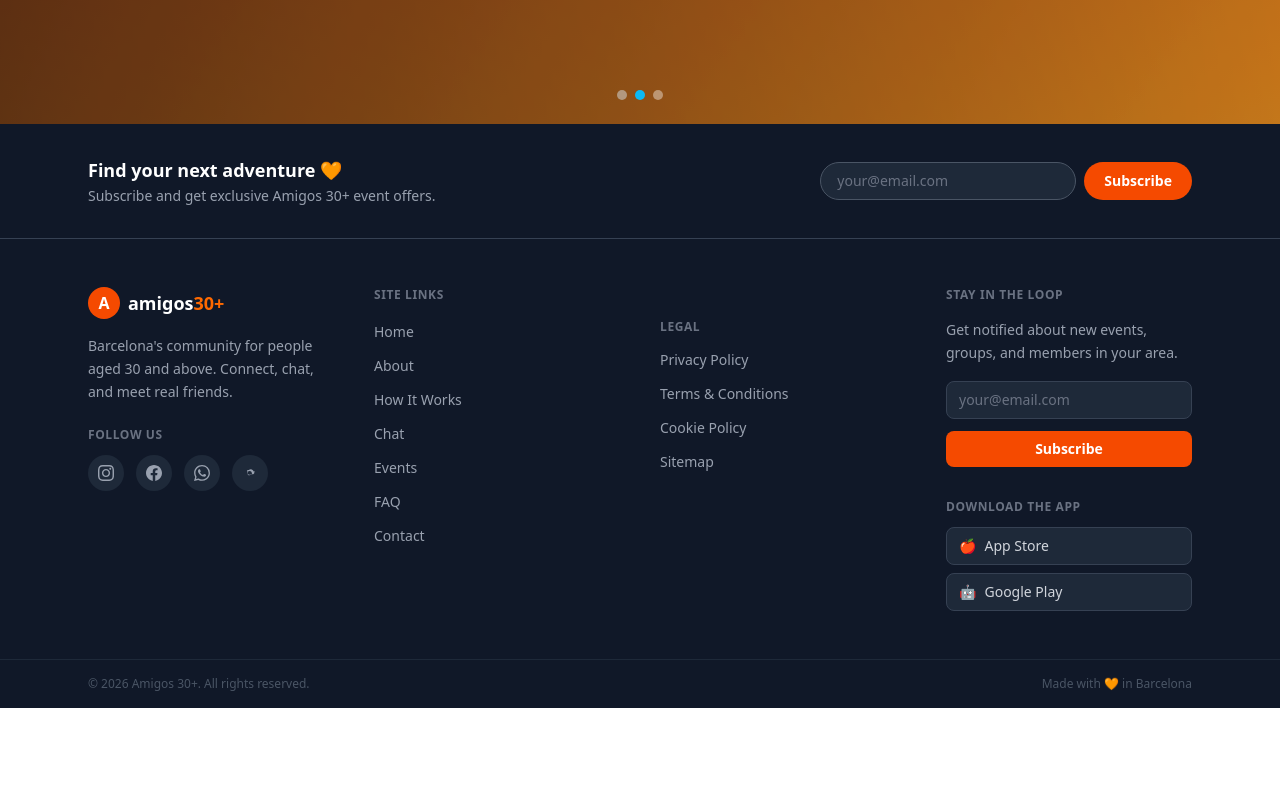
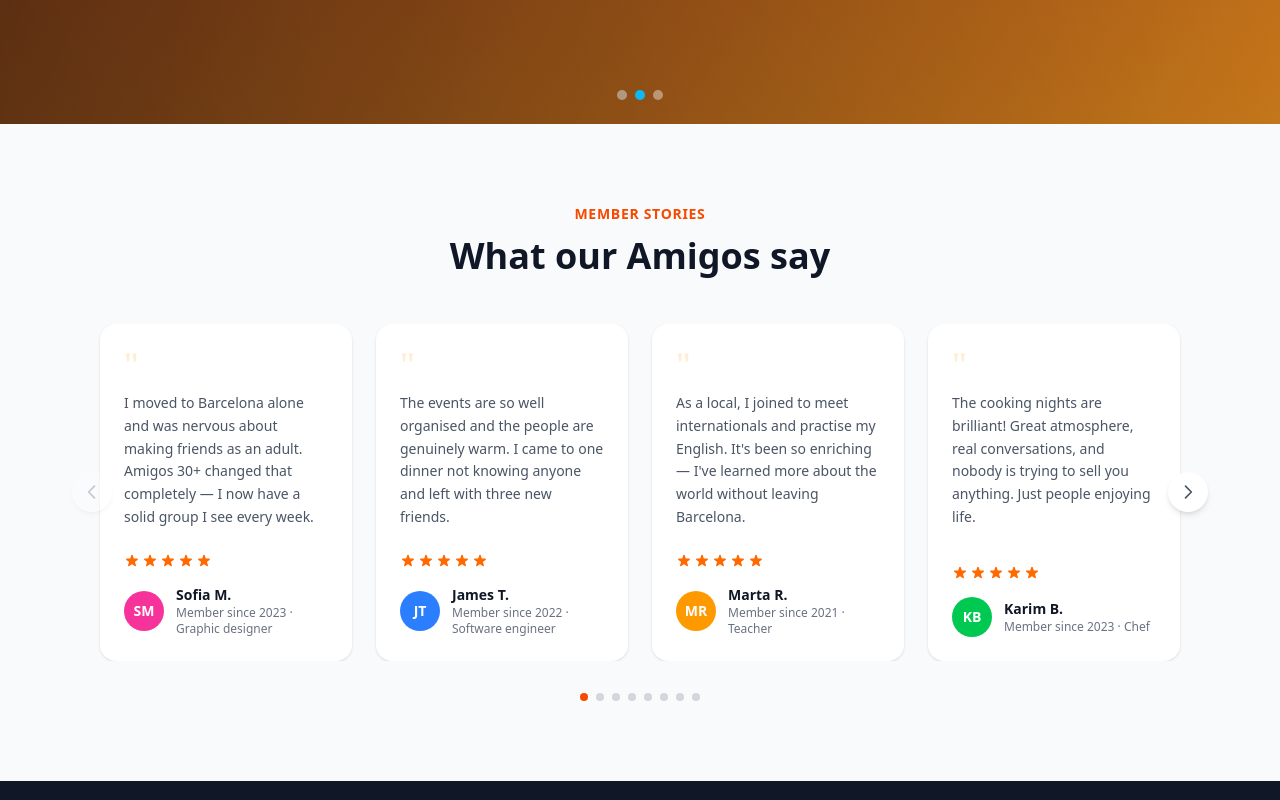
Before and after one commit to Ccham1/claud, a Vue app in the folder frontend/: page / in a window 1280 px wide. Shown: the part 540-1340 px from the top of the page. Before the commit the page ends 1248 px from the top, so only its background shows below. Built offline with nearby package versions, Linux system fonts and the light colour scheme.

Commit message:
add testimonials component and tests

```diff
--- /dev/null
+++ b/frontend/src/components/TestimonialsSection.vue
@@ -0,0 +1,184 @@
+<template>
+  <section class="py-20 bg-gray-50 overflow-hidden" aria-labelledby="testimonials-heading">
+    <div class="max-w-6xl mx-auto px-4 sm:px-6">
+
+      <!-- Header -->
+      <div class="text-center mb-12">
+        <p class="text-sm font-semibold text-orange-600 uppercase tracking-wider mb-3">Member stories</p>
+        <h2 id="testimonials-heading" class="text-3xl sm:text-4xl font-bold text-gray-900">
+          What our Amigos say
+        </h2>
+      </div>
+
+      <!-- Slider -->
+      <div class="relative">
+        <!-- Track -->
+        <div class="overflow-hidden">
+          <div
+            class="track flex transition-transform duration-500 ease-in-out"
+            :style="{ '--offset': offset }"
+          >
+            <div
+              v-for="(t, i) in testimonials"
+              :key="i"
+              class="card w-full md:w-1/4 flex-shrink-0 px-3"
+            >
+              <article class="bg-white rounded-2xl shadow-sm p-6 h-full flex flex-col transition-all duration-200 hover:shadow-md hover:-translate-y-1 hover:scale-[1.03]">
+                <!-- Quote mark -->
+                <div class="text-4xl font-serif text-orange-100 leading-none mb-2" aria-hidden="true">"</div>
+
+                <!-- Comment -->
+                <p class="text-gray-600 text-sm leading-relaxed flex-1 mb-6">{{ t.comment }}</p>
+
+                <!-- Stars -->
+                <div class="flex gap-0.5 mb-4" aria-label="5 out of 5 stars">
+                  <svg v-for="s in 5" :key="s" class="w-4 h-4 text-orange-500" fill="currentColor" viewBox="0 0 20 20" aria-hidden="true">
+                    <path d="M9.049 2.927c.3-.921 1.603-.921 1.902 0l1.07 3.292a1 1 0 00.95.69h3.462c.969 0 1.371 1.24.588 1.81l-2.8 2.034a1 1 0 00-.364 1.118l1.07 3.292c.3.921-.755 1.688-1.54 1.118l-2.8-2.034a1 1 0 00-1.175 0l-2.8 2.034c-.784.57-1.838-.197-1.539-1.118l1.07-3.292a1 1 0 00-.364-1.118L2.98 8.72c-.783-.57-.38-1.81.588-1.81h3.461a1 1 0 00.951-.69l1.07-3.292z" />
+                  </svg>
+                </div>
+
+                <!-- Profile -->
+                <div class="flex items-center gap-3">
+                  <div
+                    class="w-10 h-10 rounded-full flex items-center justify-center text-white text-sm font-bold flex-shrink-0"
+                    :class="t.avatarBg"
+                    aria-hidden="true"
+                  >
+                    {{ t.initials }}
+                  </div>
+                  <div>
+                    <p class="font-bold text-gray-900 text-sm">{{ t.name }}</p>
+                    <p class="text-xs text-gray-500">{{ t.role }}</p>
+                  </div>
+                </div>
+              </article>
+            </div>
+          </div>
+        </div>
+
+        <!-- Prev arrow -->
+        <button
+          class="absolute -left-4 top-1/2 -translate-y-1/2 z-10 w-10 h-10 rounded-full bg-white shadow-md flex items-center justify-center text-gray-600 hover:text-orange-600 hover:shadow-lg transition-all disabled:opacity-30 disabled:cursor-not-allowed"
+          :disabled="offset === 0"
+          aria-label="Previous testimonials"
+          @click="prev"
+        >
+          <svg class="w-5 h-5" fill="none" viewBox="0 0 24 24" stroke="currentColor">
+            <path stroke-linecap="round" stroke-linejoin="round" stroke-width="2" d="M15 19l-7-7 7-7" />
+          </svg>
+        </button>
+
+        <!-- Next arrow -->
+        <button
+          class="absolute -right-4 top-1/2 -translate-y-1/2 z-10 w-10 h-10 rounded-full bg-white shadow-md flex items-center justify-center text-gray-600 hover:text-orange-600 hover:shadow-lg transition-all disabled:opacity-30 disabled:cursor-not-allowed"
+          :disabled="offset >= testimonials.length - 1"
+          aria-label="Next testimonials"
+          @click="next"
+        >
+          <svg class="w-5 h-5" fill="none" viewBox="0 0 24 24" stroke="currentColor">
+            <path stroke-linecap="round" stroke-linejoin="round" stroke-width="2" d="M9 5l7 7-7 7" />
+          </svg>
+        </button>
+      </div>
+
+      <!-- Dots -->
+      <div class="flex justify-center gap-2 mt-8">
+        <button
+          v-for="(_, i) in testimonials"
+          :key="i"
+          class="w-2 h-2 rounded-full transition-colors focus:outline-none"
+          :class="i === offset ? 'bg-orange-600' : 'bg-gray-300 hover:bg-gray-400'"
+          :aria-label="`Go to testimonial ${i + 1}`"
+          :aria-current="i === offset ? 'true' : undefined"
+          @click="offset = i"
+        />
+      </div>
+
+    </div>
+  </section>
+</template>
+
+<script setup>
+import { ref } from 'vue'
+
+const offset = ref(0)
+
+const testimonials = [
+  {
+    name: 'Sofia M.',
+    role: 'Member since 2023 · Graphic designer',
+    initials: 'SM',
+    avatarBg: 'bg-pink-500',
+    comment: 'I moved to Barcelona alone and was nervous about making friends as an adult. Amigos 30+ changed that completely — I now have a solid group I see every week.',
+  },
+  {
+    name: 'James T.',
+    role: 'Member since 2022 · Software engineer',
+    initials: 'JT',
+    avatarBg: 'bg-blue-500',
+    comment: 'The events are so well organised and the people are genuinely warm. I came to one dinner not knowing anyone and left with three new friends.',
+  },
+  {
+    name: 'Marta R.',
+    role: 'Member since 2021 · Teacher',
+    initials: 'MR',
+    avatarBg: 'bg-amber-500',
+    comment: 'As a local, I joined to meet internationals and practise my English. It\'s been so enriching — I\'ve learned more about the world without leaving Barcelona.',
+  },
+  {
+    name: 'Karim B.',
+    role: 'Member since 2023 · Chef',
+    initials: 'KB',
+    avatarBg: 'bg-green-500',
+    comment: 'The cooking nights are brilliant! Great atmosphere, real conversations, and nobody is trying to sell you anything. Just people enjoying life.',
+  },
+  {
+    name: 'Elena V.',
+    role: 'Member since 2022 · Marketing',
+    initials: 'EV',
+    avatarBg: 'bg-purple-500',
+    comment: 'After relocating from Kyiv I felt very isolated. This community gave me confidence and a social life I thought would take years to build.',
+  },
+  {
+    name: 'David L.',
+    role: 'Member since 2021 · Writer',
+    initials: 'DL',
+    avatarBg: 'bg-orange-500',
+    comment: 'I\'ve tried other expat groups but none felt as authentic as this one. The 30+ angle really helps — people are past the party phase and into real connection.',
+  },
+  {
+    name: 'Ana P.',
+    role: 'Member since 2024 · Architect',
+    initials: 'AP',
+    avatarBg: 'bg-rose-500',
+    comment: 'I was hesitant at first but within two events I felt completely at home. The organizers do a fantastic job setting the tone.',
+  },
+  {
+    name: 'Marco F.',
+    role: 'Member since 2023 · Photographer',
+    initials: 'MF',
+    avatarBg: 'bg-teal-500',
+    comment: 'The hiking trips are my favourite. Beautiful scenery, great company, and always someone interesting to talk to. Couldn\'t recommend it more.',
+  },
+]
+
+function next() {
+  if (offset.value < testimonials.length - 1) offset.value++
+}
+
+function prev() {
+  if (offset.value > 0) offset.value--
+}
+</script>
+
+<style scoped>
+.track {
+  transform: translateX(calc(var(--offset) * -100%));
+}
+
+@media (min-width: 768px) {
+  .track {
+    transform: translateX(calc(var(--offset) * -25%));
+  }
+}
+</style>
--- a/frontend/src/views/HomeView.vue
+++ b/frontend/src/views/HomeView.vue
@@ -3,6 +3,7 @@
     <TheHeader />
     <main class="pt-36">
       <HeroSlider :slides="heroSlides" />
+      <TestimonialsSection />
     </main>
     <TheFooter />
   </div>
@@ -12,6 +13,7 @@
 import TheHeader from '@/components/TheHeader.vue'
 import TheFooter from '@/components/TheFooter.vue'
 import HeroSlider from '@/components/HeroSlider.vue'
+import TestimonialsSection from '@/components/TestimonialsSection.vue'
 
 const heroSlides = [
   {
```
Also changed, not shown: 1 other file (tests, documents, lock files or other folders).
